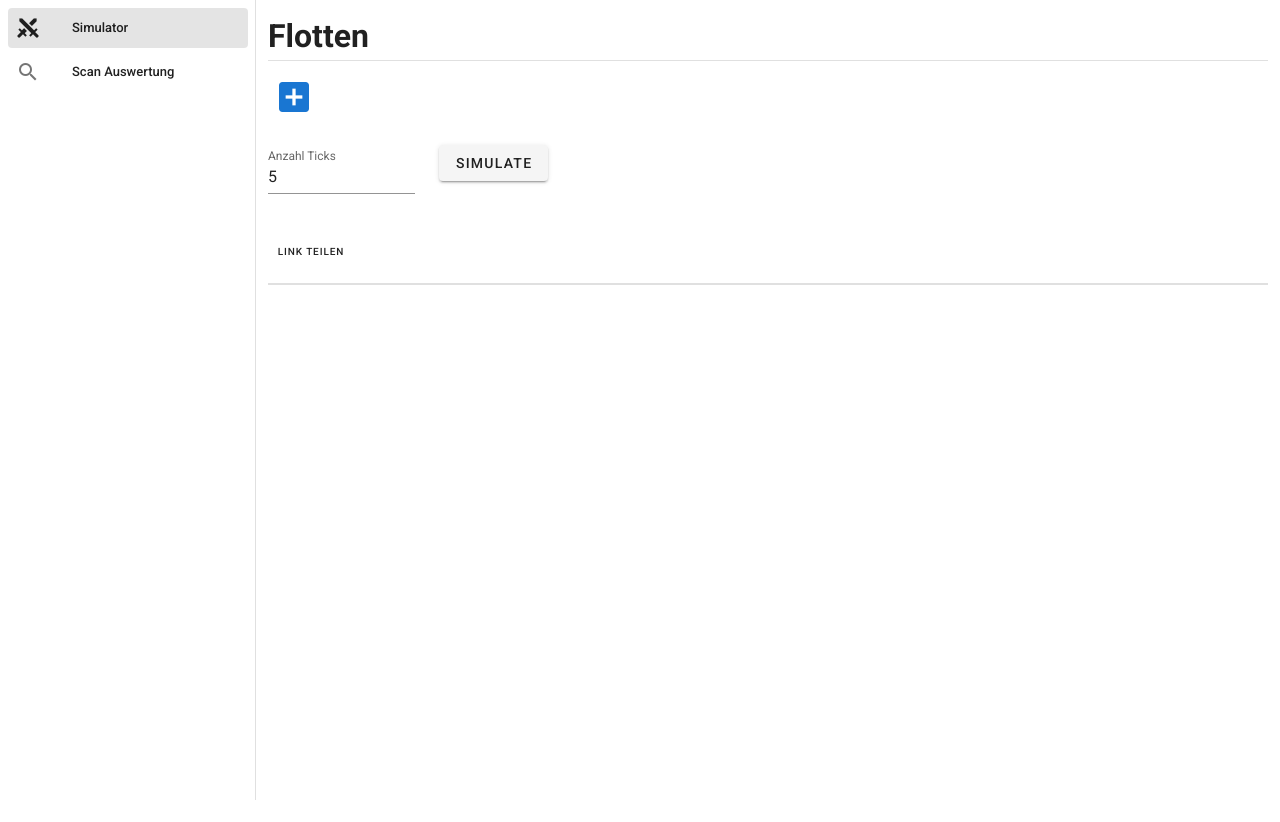
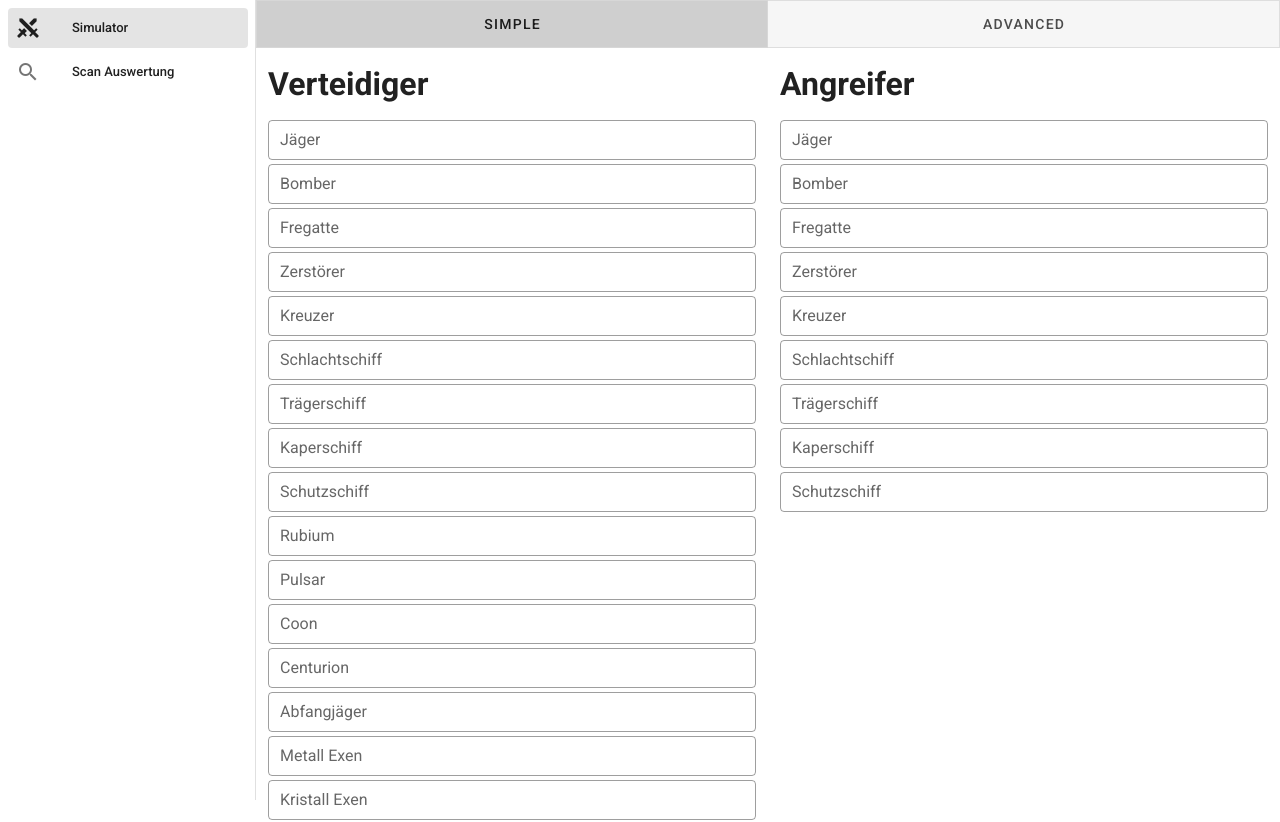
Before and after one commit to Sweeper01/GN-Tools, a Vue app: page /#/ in a window 1280 px wide. Shown: the top 822 px of the page. Before the commit the page ends 800 px from the top, so only its background shows below. Built offline with nearby package versions, Linux system fonts and the light colour scheme.

Commit message:
simple mode

```diff
--- a/src/views/GnSimulator.vue
+++ b/src/views/GnSimulator.vue
@@ -1,7 +1,79 @@
 <template>
     <div>
         <v-snackbar :value="alert" dense top centered timeout="2000" color="green">Link kopiert </v-snackbar>
+        <v-row>
+            <v-col cols="12">
+                <v-btn-toggle v-model="mode" mandatory tile class="gn-sim-mode">
+                    <v-btn>Simple</v-btn>
+                    <v-btn>Advanced</v-btn>
+                </v-btn-toggle>
+            </v-col>
+        </v-row>
         <v-container>
+            <div v-show="mode == 0">
+                <v-row>
+                    <v-col cols="12" md="6">
+                        <h1 class="mb-3">Verteidiger</h1>
+                        <v-text-field
+                            class="mb-1"
+                            v-for="unit in UNITS"
+                            :key="unit.ID"
+                            v-model="simple_deff.fleet[0].units[unit.ID]"
+                            :label="unit.NAME"
+                            dense
+                            outlined
+                            hide-details
+                            type="Number"
+                            min="0"
+                        >
+                        </v-text-field>
+
+                        <v-text-field
+                            class="mb-1"
+                            v-for="orb in ORB"
+                            :key="orb.ID"
+                            v-model="simple_deff.orb[orb.ID]"
+                            :label="orb.NAME"
+                            dense
+                            outlined
+                            hide-details
+                            type="Number"
+                            min="0"
+                        >
+                        </v-text-field>
+                        <v-text-field
+                            class="mb-1"
+                            v-for="exe in EXEN"
+                            :key="exe.ID"
+                            v-model="simple_deff.exen[exe.ID]"
+                            :label="exe.NAME"
+                            dense
+                            outlined
+                            hide-details
+                            type="Number"
+                            min="0"
+                        >
+                        </v-text-field>
+                    </v-col>
+                    <v-col cols="12" md="6">
+                        <h1 class="mb-3">Angreifer</h1>
+                        <v-text-field
+                            class="mb-1"
+                            v-for="unit in UNITS"
+                            :key="unit.ID"
+                            v-model="simple_off.fleet[1].units[unit.ID]"
+                            :label="unit.NAME"
+                            dense
+                            outlined
+                            hide-details
+                            type="Number"
+                            min="0"
+                        >
+                        </v-text-field>
+                    </v-col>
+                </v-row>
+            </div>
+            <div v-show="mode == 1">
                 <v-row>
                     <v-col><h1>Flotten</h1></v-col>
                 </v-row>
@@ -12,6 +84,7 @@
                     </v-col>
                     <v-col cols="12" sm="4" md="3" lg="2"><gn-add-fleet :add="addUser"></gn-add-fleet></v-col>
                 </v-row>
+            </div>
             <v-row class="mt-5">
                 <v-col cols="6" md="2">
                     <v-text-field v-model="ticks" type="Number" label="Anzahl Ticks"></v-text-field>
@@ -25,6 +98,7 @@
                     <v-btn text x-small @click="copyURL">Link teilen</v-btn>
                 </v-col>
             </v-row>
+
             <v-divider class="mt-5"></v-divider>
             <gn-combat-results :results="results"></gn-combat-results>
             <v-divider class="mb-5"></v-divider>
@@ -53,10 +127,35 @@ export default {
 
     data: () => ({
         // user: '',
+        mode: 0,
         users: [],
         ticks: 5,
         results: [],
         alert: false,
+        simple_deff: {
+            id: 'sd999',
+            name: 'Verteidiger',
+            type: 0,
+            exen: {},
+            orb: {},
+            fleet: {
+                0: { units: {} },
+                1: { units: {}, delay: 0, duration: 20 },
+                2: { units: {}, delay: 0, duration: 20 },
+            },
+        },
+        simple_off: {
+            id: 'so999',
+            name: 'Angreifer',
+            type: 2,
+            exen: {},
+            orb: {},
+            fleet: {
+                0: { units: {} },
+                1: { units: {}, delay: 0, duration: 5 },
+                2: { units: {}, delay: 0, duration: 5 },
+            },
+        },
     }),
     computed: {
         UNITS: function () {
@@ -79,6 +178,17 @@ export default {
         },
     },
     methods: {
+        clean: function (user) {
+            for (let i = 0; i < 3; i++) {
+                Object.keys(user.fleet[i].units).forEach((u) => (user.fleet[i].units[u] == 0 || user.fleet[i].units[u] == '') && delete user.fleet[i].units[u])
+                Object.keys(user.fleet[i].units).forEach((u) => (user.fleet[i].units[u] = parseInt(user.fleet[i].units[u])))
+            }
+
+            Object.keys(user.orb).forEach((u) => (user.orb[u] == 0 || user.orb[u] == '') && delete user.orb[u])
+            Object.keys(user.orb).forEach((u) => (user.orb[u] = parseInt(user.orb[u])))
+
+            return user
+        },
         copyURL: async function () {
             try {
                 await navigator.clipboard.writeText(this.url)
@@ -455,6 +565,12 @@ export default {
         },
         simulate: async function () {
             // let _this = this
+            if (this.mode == 0) {
+                this.users = []
+                this.users.push(this.clean(this.simple_deff))
+                this.users.push(this.clean(this.simple_off))
+            }
+
             let cfg = {
                 headers: {
                     Accept: 'application/vnd.api+json;version=1.0',
@@ -524,6 +640,7 @@ export default {
         if (a) {
             let json = atob(a)
             this.users = JSON.parse(json)
+            this.mode = 1
         }
     },
     mounted: function () {
@@ -563,4 +680,10 @@ export default {
 }
 </script>
 <style>
+.gn-sim-mode {
+    width: 100%;
+}
+.gn-sim-mode .v-btn {
+    width: 50%;
+}
 </style>
```
Lines whose indentation alone changed are shown as unchanged.
